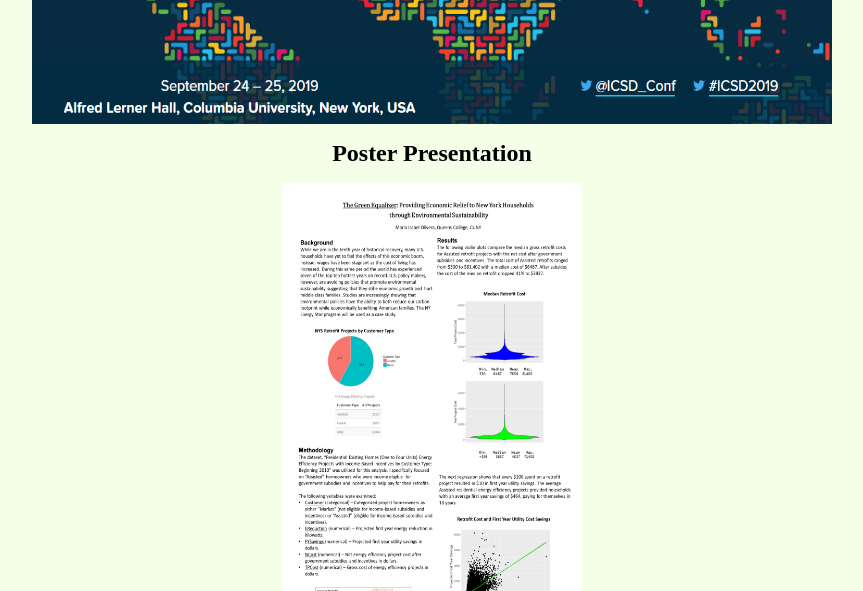
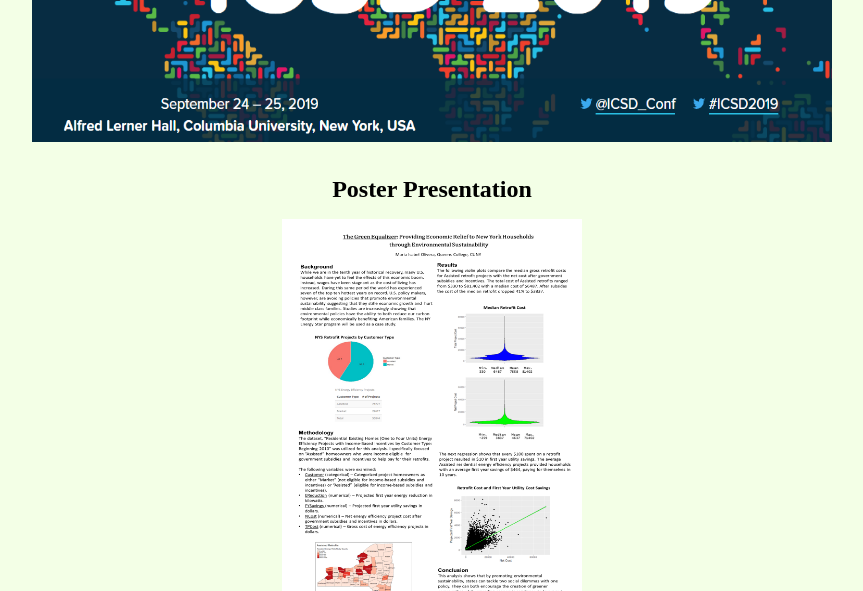
Before and after one commit to MIOlivera/Greendata-events, a plain HTML site: page index.html in a window 1280 px wide. Shown: the part 1562-2153 px from the top of the page, without its empty margins (208-1071 px from the left). Drawn offline with Linux system fonts and the light colour scheme.

Commit message:
Update index.html

```diff
--- a/index.html
+++ b/index.html
@@ -24,7 +24,8 @@
           <div>&nbsp;</div>
           <div style="width:100%;text-align:center;">
           <a href="https://www.aapor.org/Conference-Events/Annual-Meeting.aspx"><img src="AAPOR_Banner.jpg" width="800" height="300" class="center" /></a>
-          <p><b><font size = 5>Poster Presentation</font></b></p>
+          <div>&nbsp;</div>
+              <p><b><font size = 5>Poster Presentation</font></b></p>
               <a href="https://miolivera.github.io/Greendata-AAPOR/"><img src="AAPOR Poster.jpg" width="300" height="250" class="center" /></a>
           <p><u>Climate Change and the Urban Advantage:</u></p>
           <p>Differences in Investments in Environment Sustainability Projects between Urban and Rural Communities</p>
@@ -37,8 +38,9 @@
           <div>&nbsp;</div>
           <div style="width:100%;text-align:center;">
           <a href="https://ic-sd.org"><img src="ICSD_Banner.PNG" width="800" height="300" class="center" /></a>
+              <div>&nbsp;</div>
           <p><b><font size = 5>Poster Presentation</font></b></p>
-              <a href="https://miolivera.github.io/Greendata-ICSD/"><img src="ICSD_Poster.png" width="300" height="500" class="center" /></a>
+              <a href="https://miolivera.github.io/Greendata-ICSD/"><img src="ICSD_Poster.png" width="300" height="400" class="center" /></a>
           <p><u>The Great Equalizer:</u></p>
           <p>Providing Economic Relief to New York Households Through Environmental Sustainability</p>
           <div>&nbsp;</div>
```
